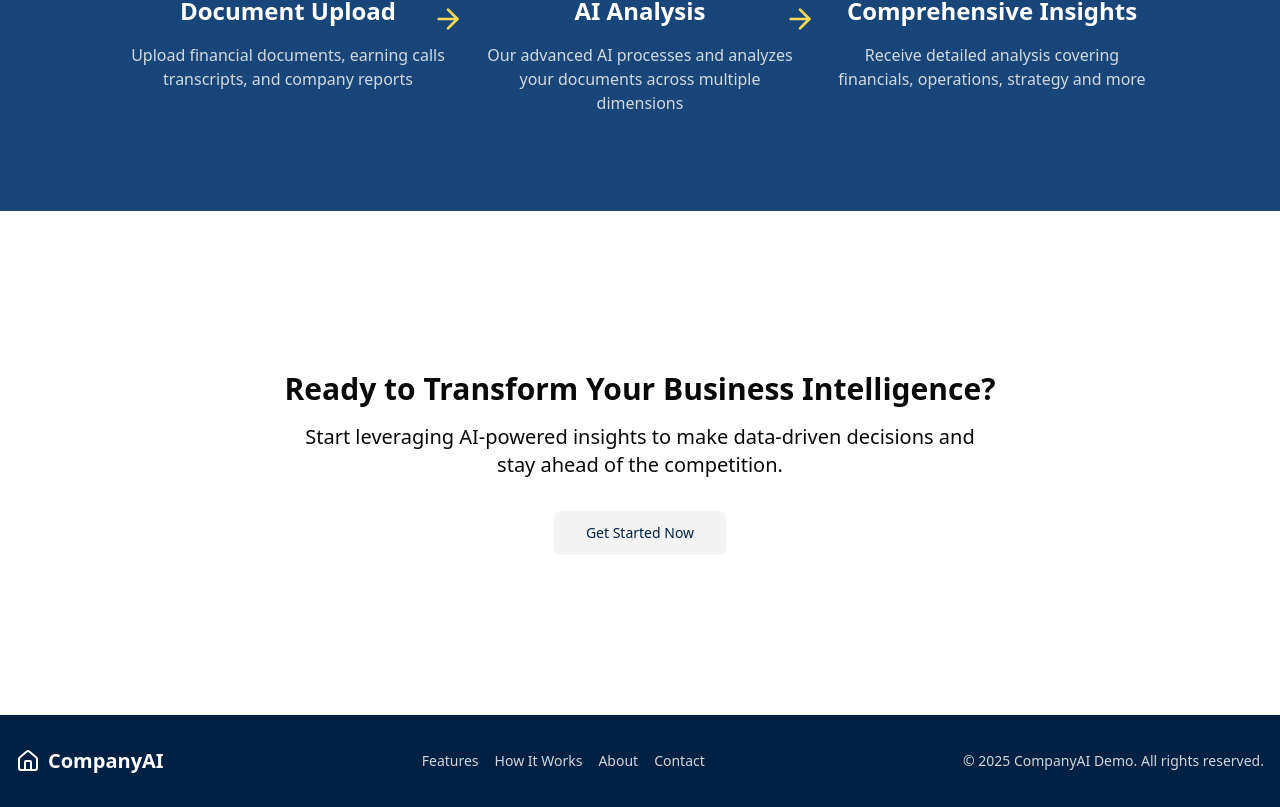
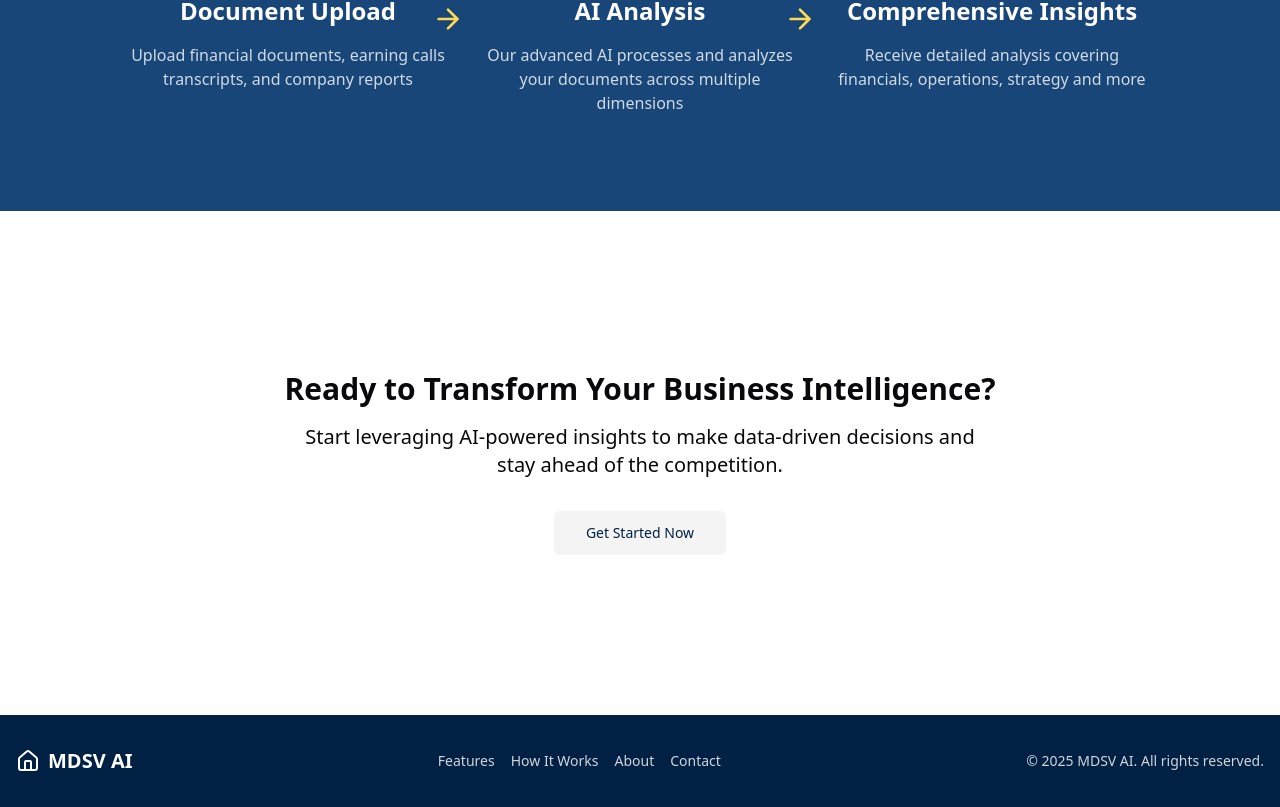
Before and after one commit to lumiotools/company-analysis, a Next.js app in the folder frontend/: page / in a window 1280 px wide. Shown: the part 1841-2648 px from the top of the page. Built offline with nearby package versions, Linux system fonts and the light colour scheme.

Commit message:
Branding

```diff
--- a/frontend/app/layout.tsx
+++ b/frontend/app/layout.tsx
@@ -13,7 +13,7 @@ const geistMono = Geist_Mono({
 });
 
 export const metadata: Metadata = {
-  title: "CompanyAI",
+  title: "MDSV AI",
   description: "Generated by create next app",
 };
 
--- a/frontend/components/common/footer.tsx
+++ b/frontend/components/common/footer.tsx
@@ -7,7 +7,7 @@ export function Footer() {
         <div className="flex flex-col md:flex-row justify-between items-center">
           <div className="flex items-center space-x-2 mb-4 md:mb-0">
             <HomeIcon className="h-6 w-6 text-white" />
-            <span className="font-bold text-xl">CompanyAI</span>
+            <span className="font-bold text-xl">MDSV AI</span>
           </div>
           <nav className="flex space-x-4 mb-4 md:mb-0">
             <a href="#features" className="text-sm text-gray-300 hover:text-white">
@@ -23,7 +23,7 @@ export function Footer() {
               Contact
             </a>
           </nav>
-          <div className="text-sm text-gray-300">&copy; 2025 CompanyAI Demo. All rights reserved.</div>
+          <div className="text-sm text-gray-300">&copy; 2025 MDSV AI. All rights reserved.</div>
         </div>
       </div>
     </footer>
--- a/frontend/components/common/header.tsx
+++ b/frontend/components/common/header.tsx
@@ -8,7 +8,7 @@ export function Header() {
       <div className="max-w-screen-xl mx-auto px-4 h-16 flex items-center justify-between">
         <Link href="/#" className="flex items-center space-x-2">
           <HomeIcon className="h-6 w-6 text-primary" />
-          <span className="font-bold text-xl">CompanyAI</span>
+          <span className="font-bold text-xl">MDSV AI</span>
         </Link>
 
         <nav className="hidden md:flex items-center space-x-8">
```
